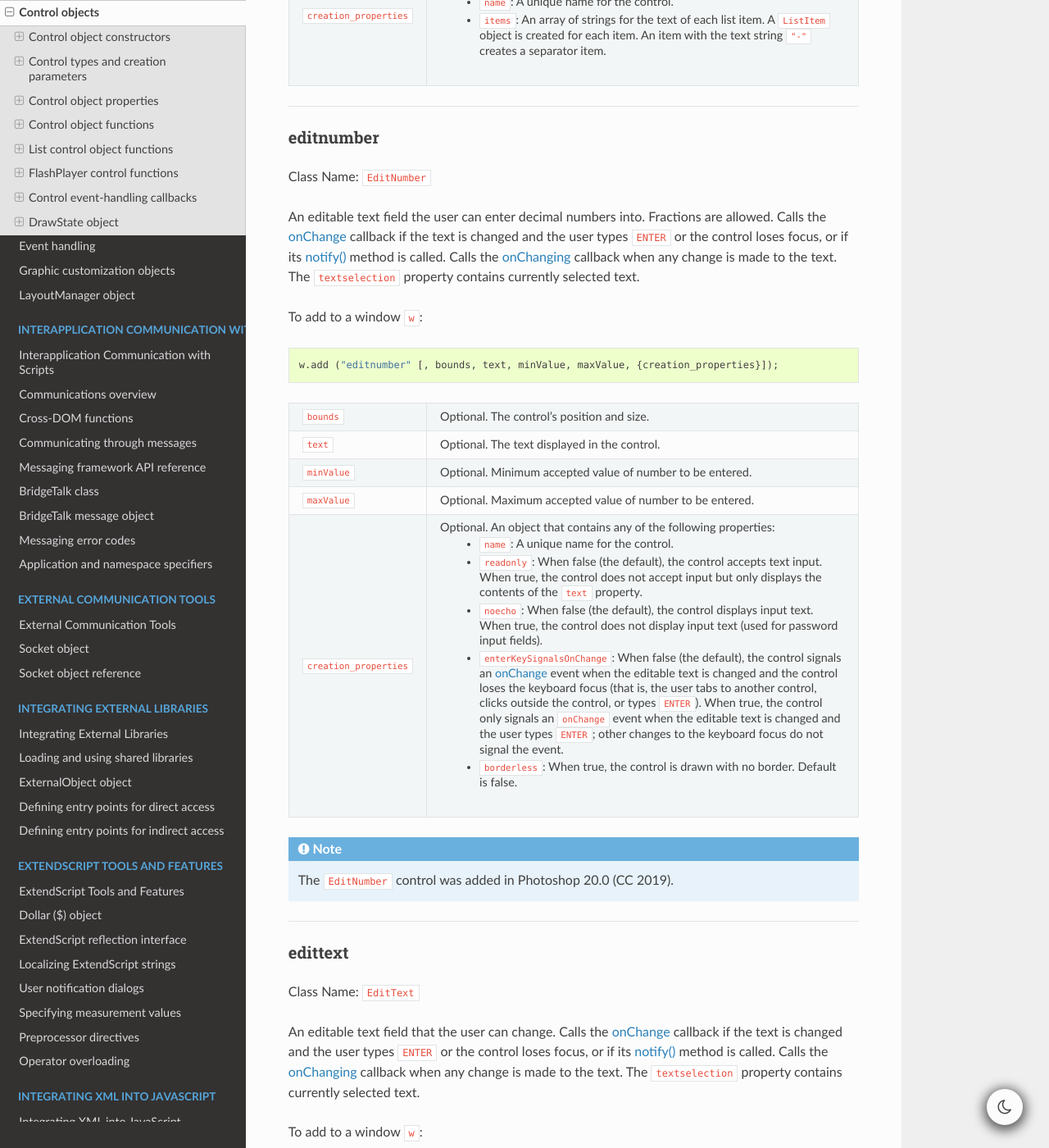
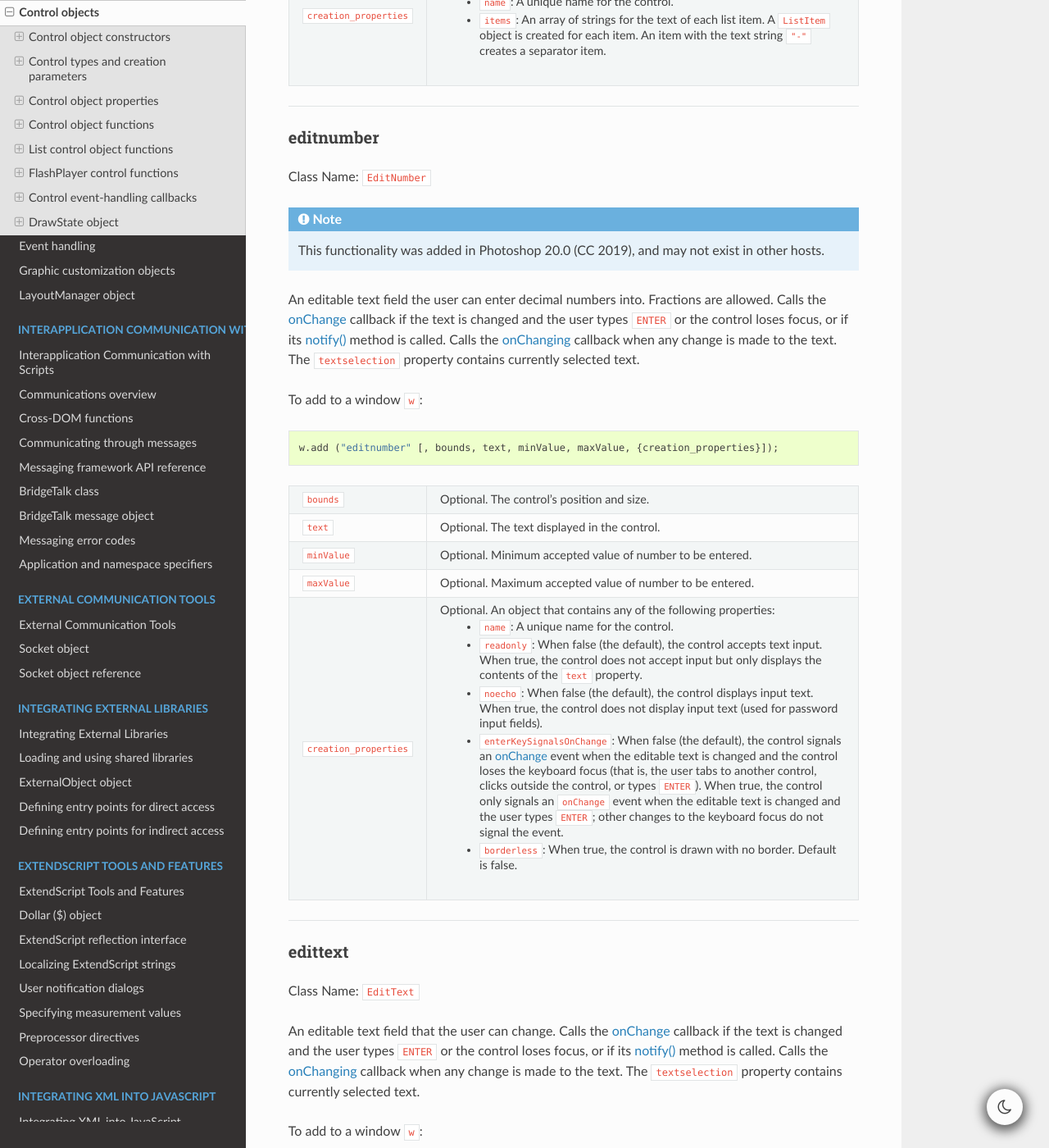
Before and after one commit to docsforadobe/javascript-tools-guide, a Sphinx documentation site: the page built from docs/user-interface-tools/control-objects.rst, in a window 1280 px wide and 1400 px high, scrolled down 2629 px. Shown: the whole window at 82% size. Built offline with Sphinx 7.4.7 and the Read the Docs theme 3.1.0, drawn with Linux system fonts in a browser that asks for light colours; some of the changed text lies outside the part shown.

Commit message:
Fix version warnings for EditNumber

```diff
--- a/docs/user-interface-tools/control-objects.rst
+++ b/docs/user-interface-tools/control-objects.rst
@@ -147,7 +147,11 @@ To add to a window ``w``::
 
 editnumber
 **********
+
 Class Name: ``EditNumber``
+
+.. note::
+	This functionality was added in Photoshop 20.0 (CC 2019), and may not exist in other hosts.
 
 An editable text field the user can enter decimal numbers into. Fractions are allowed.
 Calls the :ref:`control-event-onchange` callback if the text is changed and the user types
@@ -185,8 +189,6 @@ To add to a window ``w``::
                              border. Default is false.
 
 =======================  ======================================================================================
-
-.. note:: The ``EditNumber`` control was added in Photoshop 20.0 (CC 2019).
 
 --------------------------------------------------------------------------------
 
@@ -1918,8 +1920,6 @@ types:
   property directly or removes a selected item from the list, or when the user
   changes the selection.
 
-.. note:: The ``EditNumber`` control was added in Photoshop 20.0 (CC 2019).
-
 --------------------------------------------------------------------------------
 
 .. _control-event-onchanging:
@@ -1934,8 +1934,6 @@ Called for each incremental change in one of the following control types:
 
 - For :ref:`EditNumber` and :ref:`EditText` controls, called for each keypress while the control has focus.
 - For a :ref:`Slider` or :ref:`Scrollbar`, called for any motion of the position marker.
-
-.. note:: The ``EditNumber`` control was added in Photoshop 20.0 (CC 2019).
 
 --------------------------------------------------------------------------------
 
--- a/docs/user-interface-tools/defining-behavior-with-event-callbacks-and-listeners.rst
+++ b/docs/user-interface-tools/defining-behavior-with-event-callbacks-and-listeners.rst
@@ -31,8 +31,6 @@ to different actions, or events:
 - In Windows only, you can register a key sequence as a :ref:`controlobj-shortcutKey` for a window or
   for most types of controls. To handle the key sequence, define a callback function for
   :ref:`control-event-onshortcutkey` in that control.
-
-.. note:: The ``EditNumber`` control was added in Photoshop 20.0 (CC 2019).
 
 --------------------------------------------------------------------------------
 
@@ -120,8 +118,6 @@ clicked. For example, if the value of a checkbox ``hasBtnsCb`` is true, this cod
   if ( dlg.hasBtnsCb.value == true ) {
     dlg.hasBtnsCb.notify(); // dlg.hasBtnsCb.value is now false
   }
-
-.. note:: The ``EditNumber`` control was added in Photoshop 20.0 (CC 2019).
 
 --------------------------------------------------------------------------------
 
--- a/docs/user-interface-tools/types-of-controls.rst
+++ b/docs/user-interface-tools/types-of-controls.rst
@@ -146,12 +146,14 @@ or replace::
 
 EditNumber
 **********
+
 Allows users to enter a decimal number, which is returned to the script when the dialog is
 dismissed. The value entered is validated for being a localized number format and checked
 against a lower and upper boundary when the control loses focus. Text in EditNumber elements
 can be selected, copied, and pasted.
 
-.. note:: The ``EditNumber`` control was added in Photoshop 20.0 (CC 2019).
+.. note::
+	This functionality was added in Photoshop 20.0 (CC 2019), and may not exist in other hosts.
 
 - Set the ``text`` property to assign the initial displayed number in the element, and read
   it to obtain the current number value, as entered or modified by the user.
```
